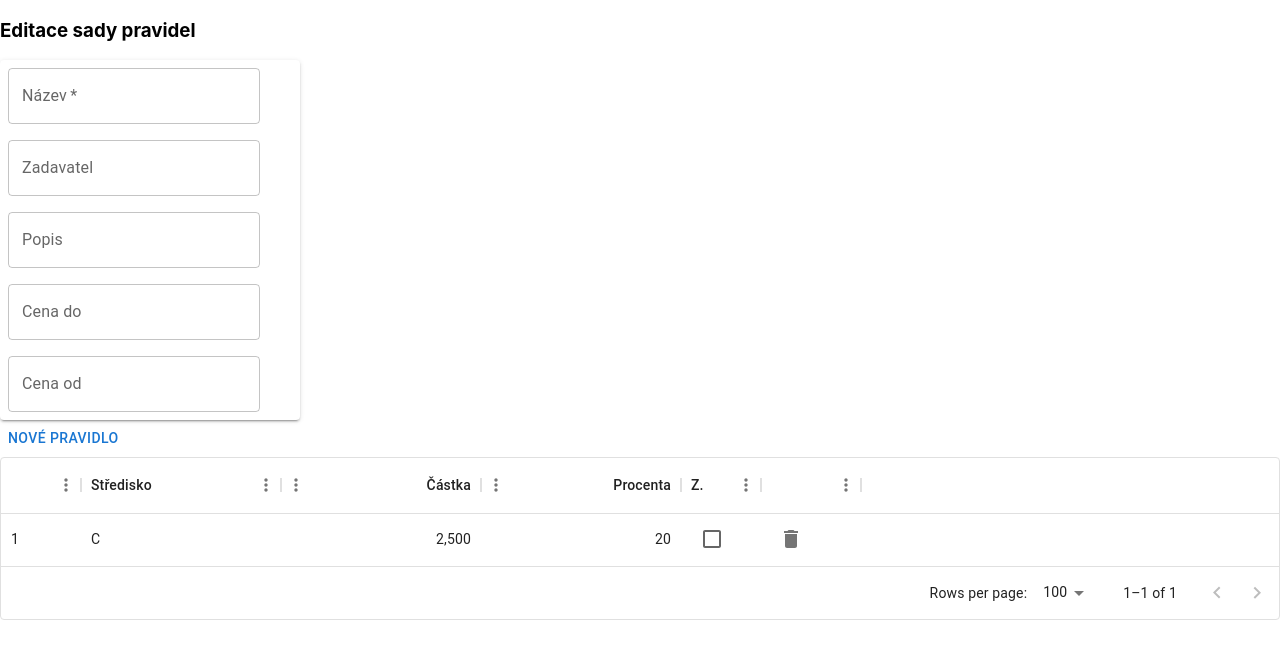
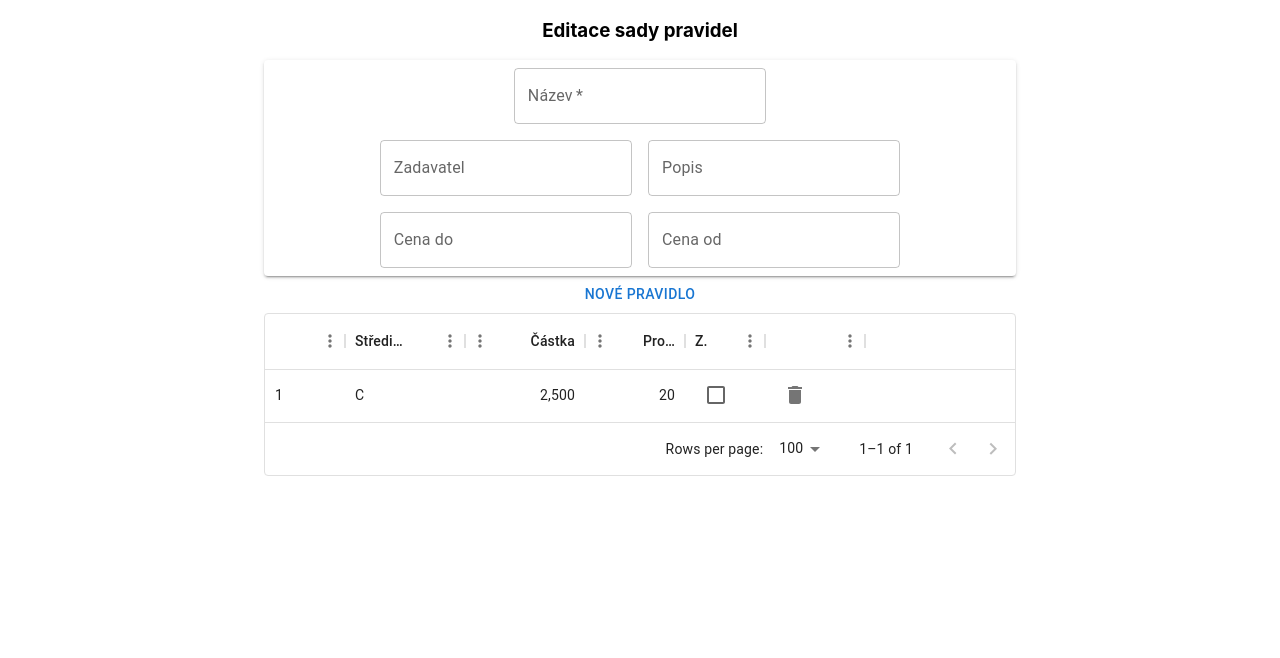
Before and after one commit to davidzemancz/hackathon_abra_2023, a React (Create React App) app in the folder frontend/: page /pravidlo/1 in a window 1280 px wide. Shown: the top 658 px of the page. Built offline with nearby package versions, Linux system fonts and the light colour scheme.

Commit message:
design bois

```diff
--- a/frontend/src/DetailPravidla.js
+++ b/frontend/src/DetailPravidla.js
@@ -1,4 +1,4 @@
-import { Box, Button, Checkbox, FormControl, TextField } from "@mui/material";
+import { Box, Button, Checkbox, Container, FormControl, TextField } from "@mui/material";
 import { DataGrid} from '@mui/x-data-grid';
 import { useState } from "react";
 import IconButton from '@mui/material/IconButton';
@@ -39,27 +39,42 @@ function DetailPravidla(){
     return (
         <Box component="form"
         sx={{
-            '& .MuiTextField-root': { m: 1, width: '25ch' },
+            '& .MuiTextField-root': { m: 1, width: '25ch'}, textAlign: 'center'
         }}>
             <h3> Editace sady pravidel </h3>
+            <Container sx={{
+                        textAlign: 'center',
+                        width: 800
+                    }}>
                 <Paper elevation={2}
                     sx={{
-                width: 300,
-                color: 'success.main',
+                        textAlign: 'center',
                     }}>
                         <FormControl>
                             <div>
                                 <TextField required id="rule_name" label="Název"/>
+                            </div>
+                            <div>
                                 <TextField id="rule_payer" label="Zadavatel"/>
                                 <TextField id="rule_description" label="Popis"/>
+                            </div>
+                            <div>
                                 <TextField id="rule_upperBound" label="Cena do"/>
                                 <TextField id="rule_lowerBound" label="Cena od"/>
                             </div>
                         </FormControl>
                     </Paper>
+            </Container>
 
 
+            <Container sx={{
+                        textAlign: 'center',
+                        width: 800
+                    }}>
                 <GridPravidel/>
+
+            </Container>
+
 
         </Box>
     );
@@ -68,19 +83,19 @@ export function GridPravidel(){
 
     const columns = [
         { field: 'id', headerName: '',width: 80},
-        { field: 'stredisko', headerName: 'Středisko', width: 200,},
+        { field: 'stredisko', headerName: 'Středisko', width: 120,},
         {
           field: 'castka',
           headerName: 'Částka',
           type: 'number',
-          width: 200,
+          width: 120,
           editable: true,
         },
         {
             field: 'procenta',
             headerName: 'Procenta',
             type: 'number',
-            width: 200,
+            width: 100,
             editable: true,
         },
         { field: 'zbytek', headerName: 'Zbytek',width: 80, renderCell: renderCheckbox, disableClickEventBubbling: true,},
@@ -110,7 +125,10 @@ export function GridPravidel(){
     return (
         <div>
             <Button onClick={() => novyRadek()}> Nové pravidlo </Button>
-            <DataGrid columns={columns} rows={rows} autoHeight/>
+            <DataGrid columns={columns} rows={rows} autoHeight
+            sx={{
+                textAlign: 'center',
+              }}/>
         </div>
 
     );
--- a/frontend/src/SeznamPravidel.js
+++ b/frontend/src/SeznamPravidel.js
@@ -19,7 +19,7 @@ const renderDeleteButton = (params) => {
                     color="primary"
                     size="small"
                     style={{ marginLeft: 16 }}
-                    onClick={smazPolozku(params.id)}
+                    // onClick={smazPolozku(params.id)}
                 >
                     Delete
                 </Button>
```
Lines whose indentation alone changed are shown as unchanged.
